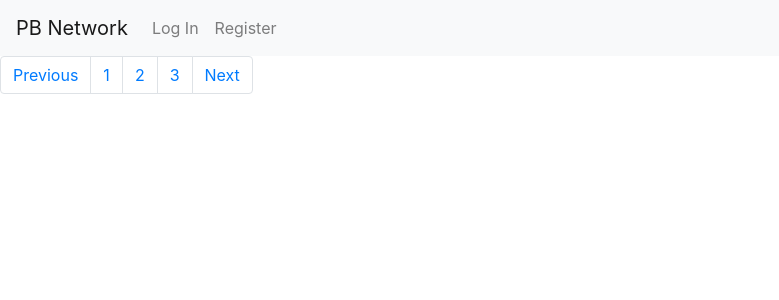
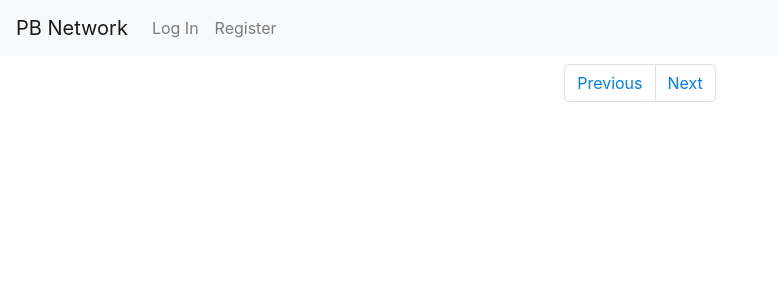
Before and after one commit to phuongbui95/project4_cs50web, a Django app: page / in a window 1280 px wide. Shown: the top 300 px of the page, without its empty margins (0-779 px from the left). Run offline with Django 3.2, Linux system fonts and the light colour scheme; some libraries are stand-ins or nearby versions.

Commit message:
pagination

```diff
--- a/project4/network/static/network/index.js
+++ b/project4/network/static/network/index.js
@@ -50,15 +50,15 @@ function compose() {
 // Load customized DOM
 function load_view(viewpage) {
     console.log(`view: ${viewpage}`);
-
+    document.querySelector('#compose-view').style.display = 'block';
     // Show the view name
     let text = viewpage;
     if (viewpage === "all") text = "all post";
-    document.querySelector('#content-view').innerHTML = `<h3>
-                                                            ${text.charAt(0).toUpperCase() + text.slice(1)}
-                                                        </h3>`;
+    // document.querySelector('#content-view').innerHTML = `<h3>
+    //                                                         ${text.charAt(0).toUpperCase() + text.slice(1)}
+    //                                                     </h3>`;
+    document.querySelector('#content-view > .title').innerHTML = `${text.charAt(0).toUpperCase() + text.slice(1)}`;
 
-    document.querySelector('#compose-view').style.display = 'block';
     // View content of page
     if (viewpage === "all") {
         show_all(viewpage);
@@ -89,8 +89,18 @@ function show_posts(viewpage) {
     fetch(`posts/${viewpage}`)
     .then(response => response.json())
     .then(posts => {
-        console.log(posts);
-        posts.forEach(post => {
+        console.log(`${Math.ceil(posts.length/10)} pages`);
+        let page_num = 1;
+        // Paginator
+        // document.querySelector(`#content-view > div.post_${post.id} > div.sender_${post.sender} > a`)
+        //         .addEventListener('click', () => {
+        //             console.log(`Clicked on ${post.sender}`);
+        //             load_view(`${post.sender}`);
+        //         })
+        body > div > nav > ul > li.page-item.previous
+
+        posts_per_page = posts.slice(page_num*10-10,page_num*10);
+        posts_per_page.forEach(post => {
             const post_div = document.createElement('div');
             post_div.className = `post_${post.id}`;
             post_div.innerHTML = `
@@ -186,6 +196,9 @@ function follow_btn_click(current_user, user_followed, trigger_text) {
         // Print result
         console.log(`POST: ${result}`);
     });
+}
 
+// Pagination
+function paginator(trigger_text) {
 
 }
--- a/project4/network/templates/network/index.html
+++ b/project4/network/templates/network/index.html
@@ -14,14 +14,12 @@
         </form>
     </div>
     <div id="content-view">
+        <h3 class="title"></h3>
     </div>
     <nav aria-label="Page navigation example">
-        <ul class="pagination">
-          <li class="page-item"><a class="page-link" href="#">Previous</a></li>
-          <li class="page-item"><a class="page-link" href="#">1</a></li>
-          <li class="page-item"><a class="page-link" href="#">2</a></li>
-          <li class="page-item"><a class="page-link" href="#">3</a></li>
-          <li class="page-item"><a class="page-link" href="#">Next</a></li>
+        <ul class="pagination d-flex justify-content-center">
+          <li class="page-item previous"><a class="page-link" href="#">Previous</a></li>
+          <li class="page-item next"><a class="page-link" href="#">Next</a></li>
         </ul>
     </nav>
     <!-- <script type="text/babel" src="{% static 'network/react/Follow.js' %}"></script> -->
--- a/project4/network/urls.py
+++ b/project4/network/urls.py
@@ -12,6 +12,7 @@ urlpatterns = [
     # API routes
     path("posts", views.compose, name="compose"),
     path("posts/<int:post_id>", views.post, name="post"),
+    # path("posts/<str:viewpage>/<int:page_number>", views.viewpage, name="viewpage"),
     path("posts/<str:viewpage>", views.viewpage, name="viewpage"),
     path("profiles/<str:username>", views.profile, name="profile"),
     path("follow", views.follow, name="follow")
--- a/project4/network/views.py
+++ b/project4/network/views.py
@@ -9,8 +9,8 @@ from django.http import JsonResponse
 from django.contrib.auth.decorators import login_required
 from django.views.decorators.csrf import csrf_exempt
 
-import time
-from .models import User, Post #, Follow
+from .models import User, Post
+from django.core.paginator import Paginator
 
 
 def index(request):
@@ -89,10 +89,12 @@ def compose(request):
 
     return JsonResponse({"message": "Post sent successfully."}, status=201)
 
+# def viewpage(request, viewpage, page_number=1):
 def viewpage(request, viewpage):
     # Viewpage's conditions
     if viewpage == "all":
         posts = Post.objects.all()
+
     elif viewpage == "following":
         user = User.objects.get(username=request.user)
         following = user.following.all()
@@ -105,7 +107,9 @@ def viewpage(request, viewpage):
         return JsonResponse({"message": "Invalid viewpage"}, status=400)
 
     # Return posts in reverse chronological order
-    posts = posts.order_by("-timestamp").all()
+    # total_pages = posts.count()/10 # 10 posts per display
+    posts = posts.order_by("-timestamp").all() #[(page_number*10-9):(page_number*10)] # show 10 posts per display
+
     return JsonResponse([post.serialize() for post in posts], safe=False)
 
 @csrf_exempt
@@ -150,15 +154,6 @@ def profile(request, username):
 @csrf_exempt
 @login_required
 def follow(request):
-    # # Get the users
-    # thor = User.objects.get(username='Thor')
-    # pb = User.objects.get(username='PB')
-
-    # # Add PB to Thor's following field
-    # thor.following.add(pb)
-    # thor.save()
-
-
     # Clicking follow-btn will trigger a POST request
     if request.method != "POST":
         return JsonResponse({"error": "POST request required"}, status=400)
@@ -183,11 +178,4 @@ def follow(request):
     who_is_followed.save()
     who_clicked_follow.save()
 
-    # follow = Follow(
-    #     user = who_clicked_follow,
-    #     user_followed = who_is_followed,
-    #     trigger_text = trigger_text
-    # )
-    # follow.save()
-
     return JsonResponse({"message": "Post sent successfully."}, status=201)
```
Also changed, not shown: project4/db.sqlite3.
